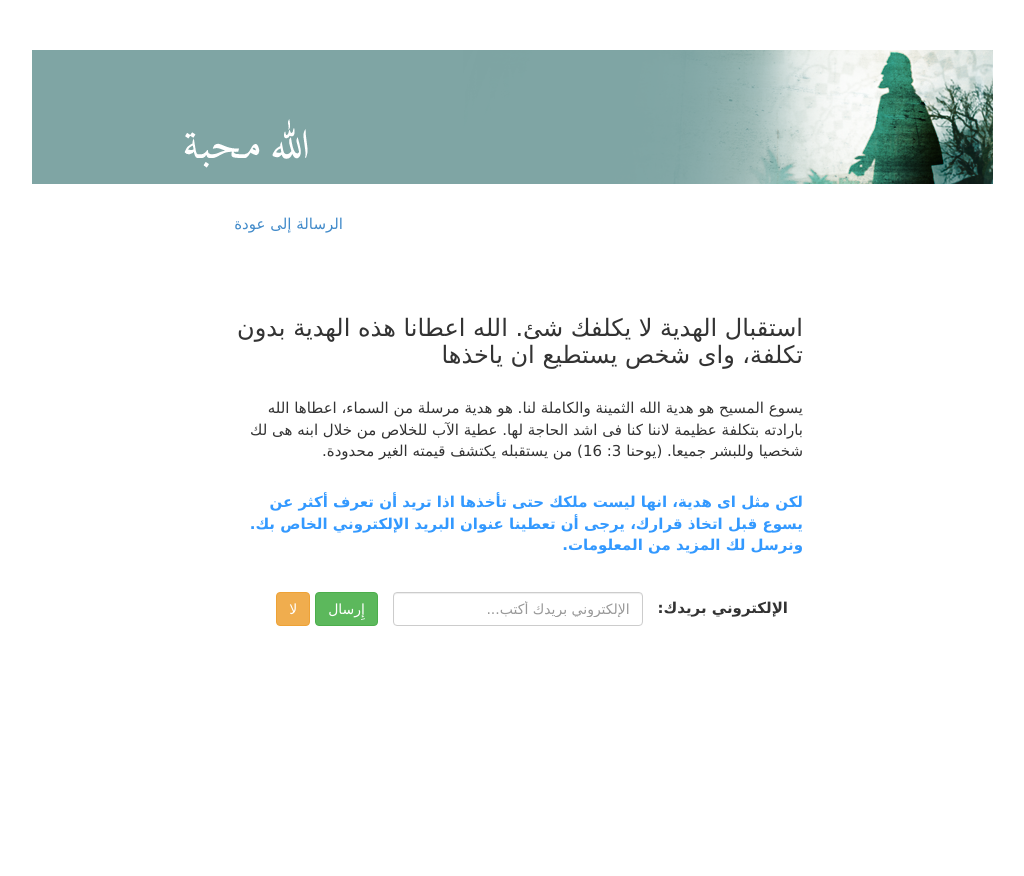
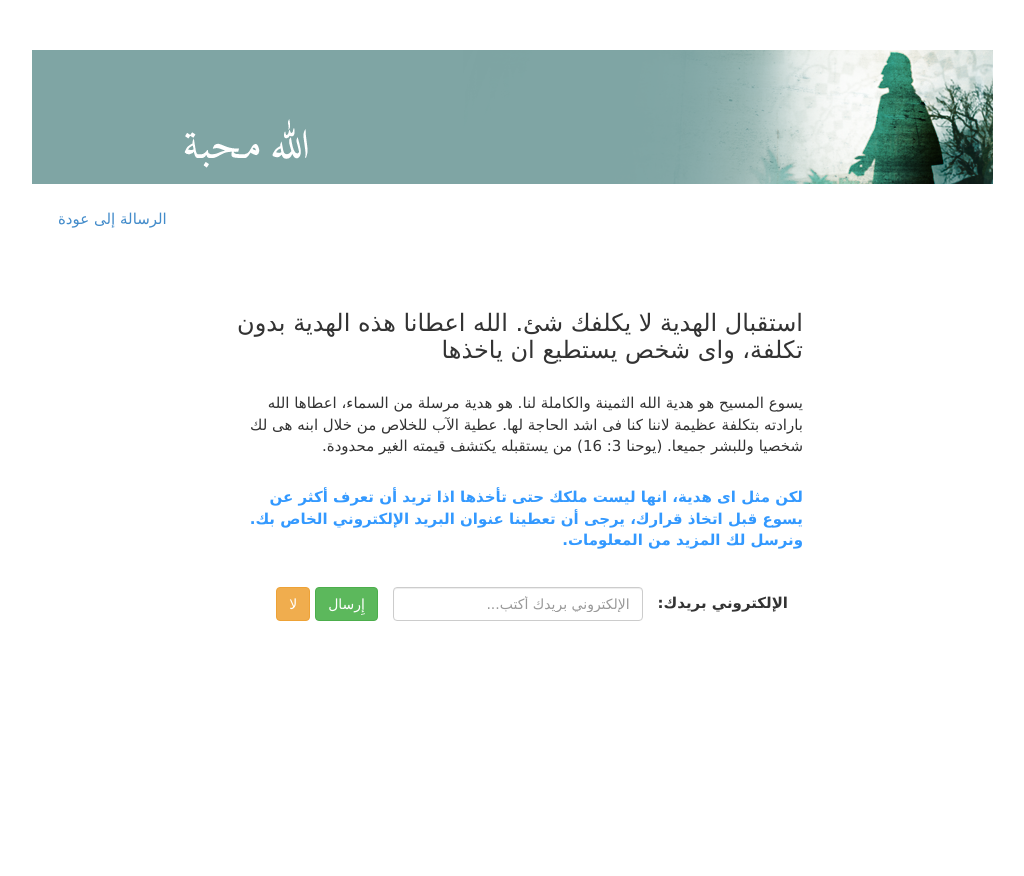
Before and after one commit to coolkang/cmcweb, a Django app: template cmcprj/templates/ar/acceptform.html in a window 1280 px wide. Shown: the top 876 px of the page, without its empty margins (127-1151 px from the left). Run offline with Django 3.2, Linux system fonts and the light colour scheme; the template is opened without the code that fills it, so the values that code supplies are empty; some libraries are stand-ins or nearby versions.

Commit message:
아랍어와 메인페이지 수정

```diff
--- a/cmcprj/STATIC/css/style.css
+++ b/cmcprj/STATIC/css/style.css
@@ -177,6 +177,14 @@ h3
 	margin-top:25px;
 }
 
+.back_to_message_ar
+{
+	width:100%;
+	text-align:left;
+	padding-left:25px;
+	margin-top:25px;
+}
+
 @media screen and (max-width: 1280px)
 {
 	.bg_right_overlay, .bg_left_overlay, .bg_pattern_overlay
--- a/cmcprj/templates/ar/acceptform.html
+++ b/cmcprj/templates/ar/acceptform.html
@@ -12,33 +12,33 @@
 {% if accepted == 'yes' %}
 <img class="promo" src="{% static 'img/promo_ar.png' %}"/>
 
-<div style="margin-top:30px;margin-right:650px;"><a href="/message">الرسالة إلى عودة</a></div>
+<div class="back_to_message_ar"><a href="/message">الرسالة إلى عودة</a></div>
 
 <div class="content">
 
 <b>يسوع المسيح هو هدية الله الثمينة والكاملة لنا.</b>
 
-<div style="width:560px;margin-top:30px;margin-bottom:30px;">
+<div>
 هو هدية مرسلة من السماء، اعطاها الله بارادته بتكلفة عظيمة لاننا كنا فى اشد الحاجة لها. عطية الآب للخلاص من خلال ابنه هى لك شخصيا وللبشر جميعا. (يوحنا 3: 16) من يستقبله يكتشف قيمته الغير محدودة.
 </div>
 
 
 <b>هدية الله وقائية.</b>
 
-<div style="width:560px;margin-top:30px;margin-bottom:30px;">
+<div>
 عندما يصبح يسوع مخلصنا الشخصى، نحن نضمن الغفران. هو يحررنا من دينونة خطايانا. (رومية 8 :1) هذه الهدية الالهية تقى المؤمن من مواجهة الموت الابدى، الذى يعنى انفصال تام عن الله.
 </div>
 
 
 <b>هدية الله وقائيةهدية الله ابدية.</b>
 
-<div style="width:560px;margin-top:30px;margin-bottom:30px;">
+<div>
 الذى يأتى به المسيح يبقى للابد. روح المسيح يسكن فينا ولا يفارقنا ابداً،  من يوم خلاصنا (يوحنا 14 : 16 ). نحن نملك ميراث فى السماء لا يفسد ولا ينتهى، كأعضاء دائمين فى عائلة الله. (1 بطرس 1 : 3 – 5).
 </div>
 
 
 <b>هدية الله مليئة بالمحبة</b>
-<div style="width:560px;margin-top:30px;margin-bottom:30px;">
+<div>
 الحب الغير مشروط دفع الآب ليضحى بابنه عوضا عنا. لا يوجد شخص بيننا يستحقها. جميعنا اخطائنا، فى وقت ما. (رومية 3 : 10 ) كل واحد فينا ابتعد عن الله لكى يتبع شهواتنا الخاصة. بغض النظر عن من نكون، وجهة الله عاطفته لنا واثبتها من خلال حياة وموت ابنه يسوع. بمحبته، تحررنا من قيود الخطية وتحولنا لنكون بشر كما صممنا هو لنكون.
 </div>
 
@@ -46,23 +46,23 @@
 <b>
 هدية الله تحمل السلام.
 </b>
-<div style="width:560px;margin-top:30px;margin-bottom:30px;">
+<div>
 السلام الذى يأتى بسبب الظروف الجيدة ليس سلام على الاطلاق. انه نوع من التناغم الهش بين الانسان والعالم، وينهار بسهولة كبيرة. يسوع المسيح يقدم السلام الحقيقى – اطمئنان يدوم ولا ينكسر، مهما حدث. لكن، حياة الخطيئة تجعل السلام مستحيل. لا يستطيع الفرد ان يختبر وعد الله بالرعاية عندما يتصرف بتحد تجاه مشيئة الله. لذلك عندما يعبر المؤمن عن ايمانه بيسوع، تنتهى الحرب للسيطرة على الذات.
 </div>
 
-<div style="width:560px;margin-top:30px;margin-bottom:20px;">
+<div>
   الخضوع للرب يسمح لسلامه ان يملأ حياتك. عندما يحيا الروح القدس داخلنا، نستطيع التعامل مع كل شئ فى الحياة بثقة وهدوء. الطريق الوحيد للحصول على هذا السلام الدائم هو من خلال العلاقة مع يسوع المسيح.
 </div>
 
-<div style="width:560px;margin-top:30px;margin-bottom:20px;">
+<div>
 فى رومية 5 : 1، يوضح بولس انه لكى تتبرر، اعلان انتهاء الندم – لابد ان نقبل ذبيحة المسيح عوضا عنا. التبرير  يجعلنا مستقيمين امام الله ويفتح قلوبنا لكل الذى يقدمه لنا.
 </div>
 
-<div style="width:560px;margin-top:30px;margin-bottom:20px;">
+<div>
 هل اخبرت الله انك تعترف بذبيحة ابنه المحبة التى صنعها نيابة عنك؟
 </div>
 
-<div style="width:560px;margin-top:30px;margin-bottom:20px;">
+<div>
 <b>
 اذا قد قبلت خلاص الله من خلال يسوع، اليوم عيد ميلادك الروحي.
 </b>
@@ -75,16 +75,16 @@
 {% else %}
 <img class="promo" src="{% static 'img/promo_2_ar.png' %}"/>
 
-<div style="margin-top:30px;margin-right:650px;"><a href="/message">الرسالة إلى عودة</a></div>
+<div class="back_to_message_ar"><a href="/message">الرسالة إلى عودة</a></div>
 
 <div class="content">
 <h3>استقبال الهدية لا يكلفك شئ. الله اعطانا هذه الهدية بدون تكلفة، واى شخص يستطيع ان ياخذها</h3>
 
-<div style="width:560px;margin-top:30px;margin-bottom:30px;">
+<div>
 يسوع المسيح هو هدية الله الثمينة والكاملة لنا. هو هدية مرسلة من السماء، اعطاها الله بارادته بتكلفة عظيمة لاننا كنا فى اشد الحاجة لها. عطية الآب للخلاص من خلال ابنه هى لك شخصيا وللبشر جميعا. (يوحنا 3: 16) من يستقبله يكتشف قيمته الغير محدودة.
 </div>
 
-<div style="width:560px;margin-top:30px;margin-bottom:30px;">
+<div>
 <b ><font style="color:#3399FF;">
 لكن مثل اى هدية، انها ليست ملكك حتى تأخذها
 اذا تريد أن تعرف أكثر عن يسوع قبل اتخاذ قرارك، يرجى أن تعطينا عنوان البريد الإلكتروني الخاص بك. ونرسل لك المزيد من المعلومات.
@@ -95,12 +95,12 @@
 {% endif %}
 
 {% if mssg %}
-<div style="width:560px;margin-top:30px;margin-bottom:0px;">
+<div>
 <b ><font style="color:#FF6633;">فضلك من الإلكتروني بريدك أكتب</font></b>
 </div>
 
 {% endif %}
-<form class="form-inline" style="width:560px; margin:0 auto; padding-bottom:10px; margin-top:30px;" action="{% url 'webpages:acceptform' %}?accepted={{accepted}}" method="post">
+<form class="form-inline" action="{% url 'webpages:acceptform' %}?accepted={{accepted}}" method="post">
 {% csrf_token %}
 <div class="row">
     <div class="col-md-12">
```
Also changed, not shown: cmcprj/STATIC/css/style_intro.css (+19 -0 lines), cmcprj/templates/ar/message.html (+5 -5 lines), cmcprj/templates/ar/thanks.html (+4 -4 lines).
